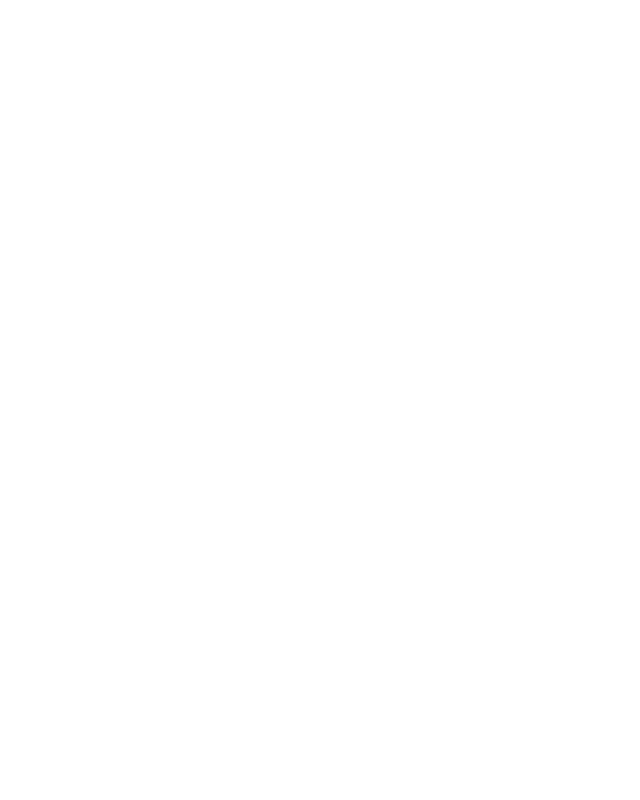
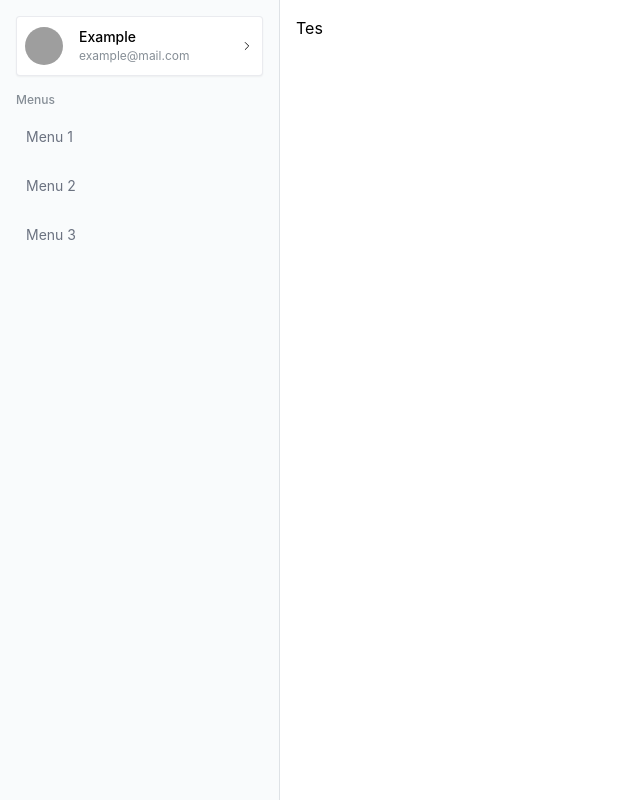
Before and after one commit to mmulyana/spk-frontend, a React (Vite) app: page /dashboard in a window 1280 px wide. Before the commit this address had no page. Shown: the whole page, without its empty margins (0-640 px from the left). Built offline with nearby package versions, Linux system fonts and the light colour scheme; grey boxes are pictures that could not be loaded.

Commit message:
feat: dashboard page

```diff
--- /dev/null
+++ b/src/components/UserButtton/index.jsx
@@ -0,0 +1,30 @@
+import { UnstyledButton, Group, Avatar, Text, rem } from '@mantine/core'
+import { IconChevronRight } from '@tabler/icons-react'
+
+export function UserButton() {
+  return (
+    <UnstyledButton className='block w-full p-0 mb-4'>
+      <Group className='bg-white p-2 py-2.5 rounded border border-gray-200/80 shadow-sm'>
+        <Avatar
+          src='https://raw.githubusercontent.com/mantinedev/mantine/master/.demo/avatars/avatar-8.png'
+          radius='xl'
+        />
+
+        <div style={{ flex: 1 }}>
+          <Text size='sm' fw={500}>
+            Example
+          </Text>
+
+          <Text c='dimmed' size='xs'>
+            example@mail.com
+          </Text>
+        </div>
+
+        <IconChevronRight
+          style={{ width: rem(14), height: rem(14) }}
+          stroke={1.5}
+        />
+      </Group>
+    </UnstyledButton>
+  )
+}
--- /dev/null
+++ b/src/components/sidebar/NavbarSearch.module.css
@@ -0,0 +1,25 @@
+.navbar {
+  height: rem(700px);
+  width: 280px;
+  padding: var(--mantine-spacing-md);
+  padding-top: 0;
+  display: flex;
+  flex-direction: column;
+  border-right: rem(1px) solid
+    light-dark(var(--mantine-color-gray-3), var(--mantine-color-dark-4));
+  position: fixed;
+  height: 100vh;
+  background-color: #f9fbfc;
+}
+
+.section {
+  margin-left: calc(var(--mantine-spacing-md) * -1);
+  margin-right: calc(var(--mantine-spacing-md) * -1);
+  margin-bottom: var(--mantine-spacing-md);
+}
+
+.collections {
+  padding-left: calc(var(--mantine-spacing-md) - rem(6px));
+  padding-right: calc(var(--mantine-spacing-md) - rem(6px));
+  padding-bottom: var(--mantine-spacing-md);
+}
--- /dev/null
+++ b/src/components/sidebar/index.jsx
@@ -0,0 +1,62 @@
+import {
+  TextInput,
+  Code,
+  UnstyledButton,
+  Badge,
+  Text,
+  Group,
+  ActionIcon,
+  Tooltip,
+  rem,
+} from '@mantine/core'
+import {
+  IconBulb,
+  IconUser,
+  IconCheckbox,
+  IconSearch,
+  IconPlus,
+} from '@tabler/icons-react'
+import classes from './NavbarSearch.module.css'
+import { UserButton } from '../UserButtton'
+import { Link } from 'react-router-dom'
+
+const links = [
+  { icon: IconBulb, label: 'Activity', notifications: 3 },
+  { icon: IconCheckbox, label: 'Tasks', notifications: 4 },
+  { icon: IconUser, label: 'Contacts' },
+]
+
+const collections = [
+  { label: 'Menu 1' },
+  { label: 'Menu 2' },
+  { label: 'Menu 3' },
+]
+
+export default function Sidebar() {
+  const collectionLinks = collections.map((collection) => (
+    <Link
+      to='/dashboard'
+      key={collection.label}
+      className='hover:bg-white border-b border-transparent hover:border-gray-200 text-sm p-2.5 rounded-lg text-gray-500'
+    >
+      {collection.label}
+    </Link>
+  ))
+
+  return (
+    <nav className={`${classes.navbar} !p-4`}>
+      <div className='w-full'>
+        <UserButton />
+      </div>
+
+      <div>
+        <Group justify='space-between' className='mb-2'>
+          <Text size='xs' fw={500} c='dimmed'>
+            Menus
+          </Text>
+        </Group>
+        <div className='flex flex-col gap-2'>{collectionLinks}</div>
+      </div>
+    </nav>
+  )
+}
--- /dev/null
+++ b/src/routes/dashboard/_component/layout.jsx
@@ -0,0 +1,10 @@
+import Sidebar from "../../../components/sidebar";
+
+export default function DashboardLayout({ children }) {
+  return (
+    <>
+      <Sidebar/>
+      <div className='ml-[280px] p-4'>{children}</div>
+    </>
+  )
+}
--- a/src/routes/dashboard/index.jsx
+++ b/src/routes/dashboard/index.jsx
@@ -0,0 +1,9 @@
+import DashboardLayout from './_component/layout'
+
+export default function MainDashboard() {
+  return (
+    <DashboardLayout>
+      <p>Tes</p>
+    </DashboardLayout>
+  )
+}
--- a/src/routes/index.jsx
+++ b/src/routes/index.jsx
@@ -3,6 +3,7 @@
 import LoaderScreen from '../components/loader'
 const Login = lazy(() => import('./auth/login'))
 const Register = lazy(() => import('./auth/register'))
+const Dashboard = lazy(() => import('./dashboard/index'))
 
 const useRoutes = () => [
   {
@@ -16,6 +17,10 @@
   {
     path: '/register',
     component: <Register />,
+  },
+  {
+    path: '/dashboard',
+    component: <Dashboard />,
   },
 ]
 
```
Also changed, not shown: src/global.css (line endings or trailing spaces).
